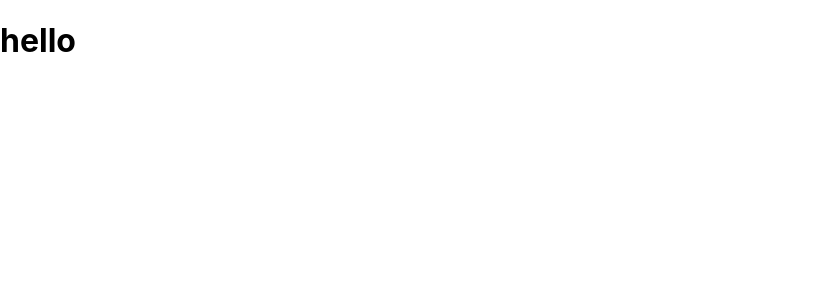
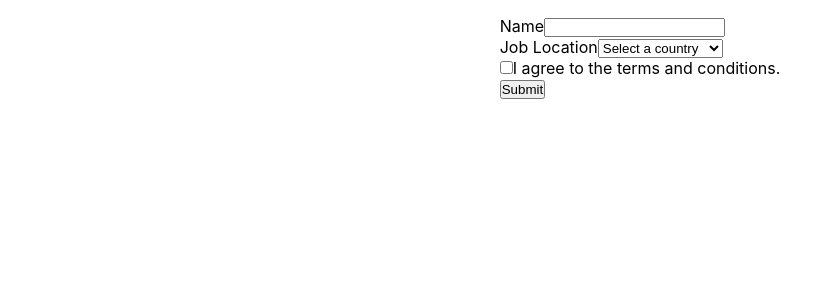
Before and after one commit to Sameera-Ishrat/reactTesting, a React (Create React App) app: page / in a window 1280 px wide. Shown: the top 300 px of the page, without its empty margins (0-840 px from the left). Built offline with nearby package versions, Linux system fonts and the light colour scheme.

Commit message:
Added RTL query getByRole

```diff
--- a/src/App.tsx
+++ b/src/App.tsx
@@ -1,10 +1,11 @@
 import React from "react";
+import Application from "./components/application/Application";
 
 
 function App() {
   return (
     <div className="App">
-     <h1>hello</h1>
+      <Application />
     </div>
   );
 }
--- /dev/null
+++ b/src/components/application/Application.tsx
@@ -0,0 +1,31 @@
+import React from 'react'
+
+const Application = () => {
+  return (
+    <form>
+        <div>
+            <label htmlFor='name'>Name</label>
+            <input type="text" id="name" />
+        </div>
+        <div>
+            <label htmlFor='job-location'>Job Location</label>
+            <select id="job-location">
+            <option value="">Select a country</option>
+            <option value="US">United States</option>
+            <option value="GB">United Kindgdom</option>
+            <option value="CA">Canada</option>
+            <option value="IN">India</option>
+            <option value="AU">Australia</option>
+            </select>
+        </div>
+        <div>
+            <label>
+                <input type="checkbox" id="terms" />I agree to the terms and conditions.
+            </label>
+        </div>
+        <button type="submit">Submit</button>
+    </form>
+  )
+}
+
+export default Application
--- a/src/index.css
+++ b/src/index.css
@@ -11,3 +11,14 @@
   font-family: source-code-pro, Menlo, Monaco, Consolas, 'Courier New',
     monospace;
 }
+*{
+  margin: 0;
+  padding: 0;
+  box-sizing: border-box;
+}
+body {
+  display: flex;
+  justify-content: center;
+  align-items: center;
+  margin: 1rem auto;
+}
```
Also changed, not shown: 2 other files (tests, documents, lock files or other folders).
